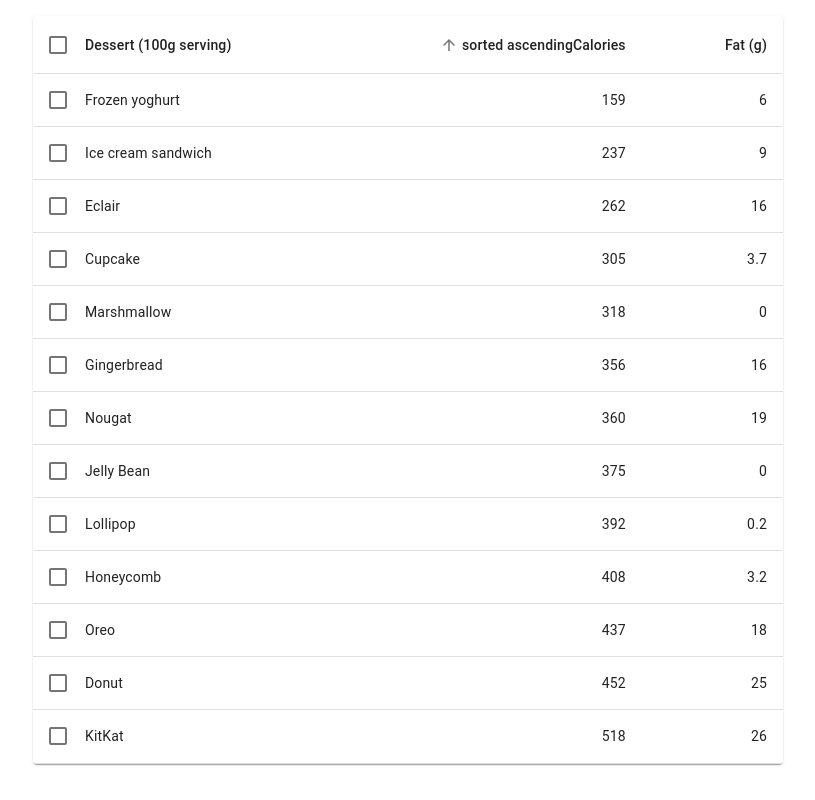
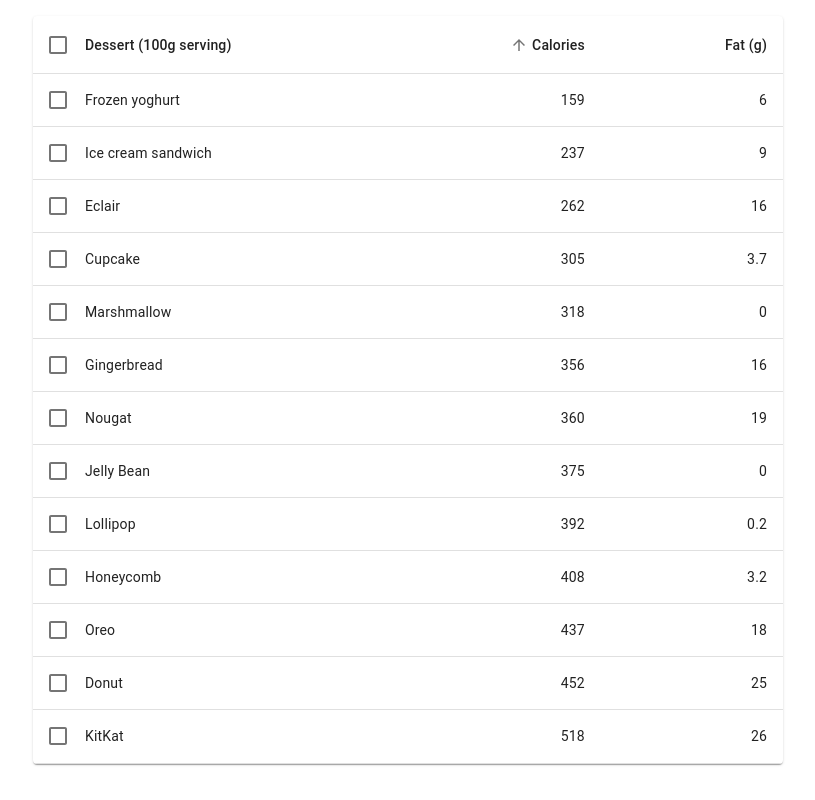
Before and after one commit to nenadpejic/examples, a React (Create React App) app in the folder react-material-ui-ts/: page / in a window 1280 px wide. Shown: the whole page, without its empty margins (232-1047 px from the left). Built offline with nearby package versions, Linux system fonts and the light colour scheme.

Commit message:
Styled EnhancedTableHead

```diff
--- a/react-material-ui-ts/src/components/tables/WithSorting/EnhancedTableHead/EnhancedTableHead.module.css
+++ b/react-material-ui-ts/src/components/tables/WithSorting/EnhancedTableHead/EnhancedTableHead.module.css
@@ -1,11 +1,11 @@
 .visuallyHidden {
+  position: absolute;
+  top: 20px;
+  margin: -1px;
+  padding: 0;
+  height: 1px;
+  width: 1px;
   border: 0;
   clip: rect(0 0 0 0);
-  height: 1;
-  margin: -1;
-  overflow: 'hidden';
-  padding: 0;
-  position: 'absolute';
-  top: 20;
-  width: 1;
+  overflow: hidden;
 }
--- a/react-material-ui-ts/src/components/tables/WithSorting/index.tsx
+++ b/react-material-ui-ts/src/components/tables/WithSorting/index.tsx
@@ -91,7 +91,7 @@ const WithSorting = () => {
 
   return (
     <TableContainer className={styles.root} component={Paper}>
-      <Table className={styles.table} aria-labelledby="tableTitle" aria-label="enhanced table">
+      <Table className={styles.table} aria-label="enhanced table">
         <EnhancedTableHead
           numSelected={selected.length}
           order={order}
```
